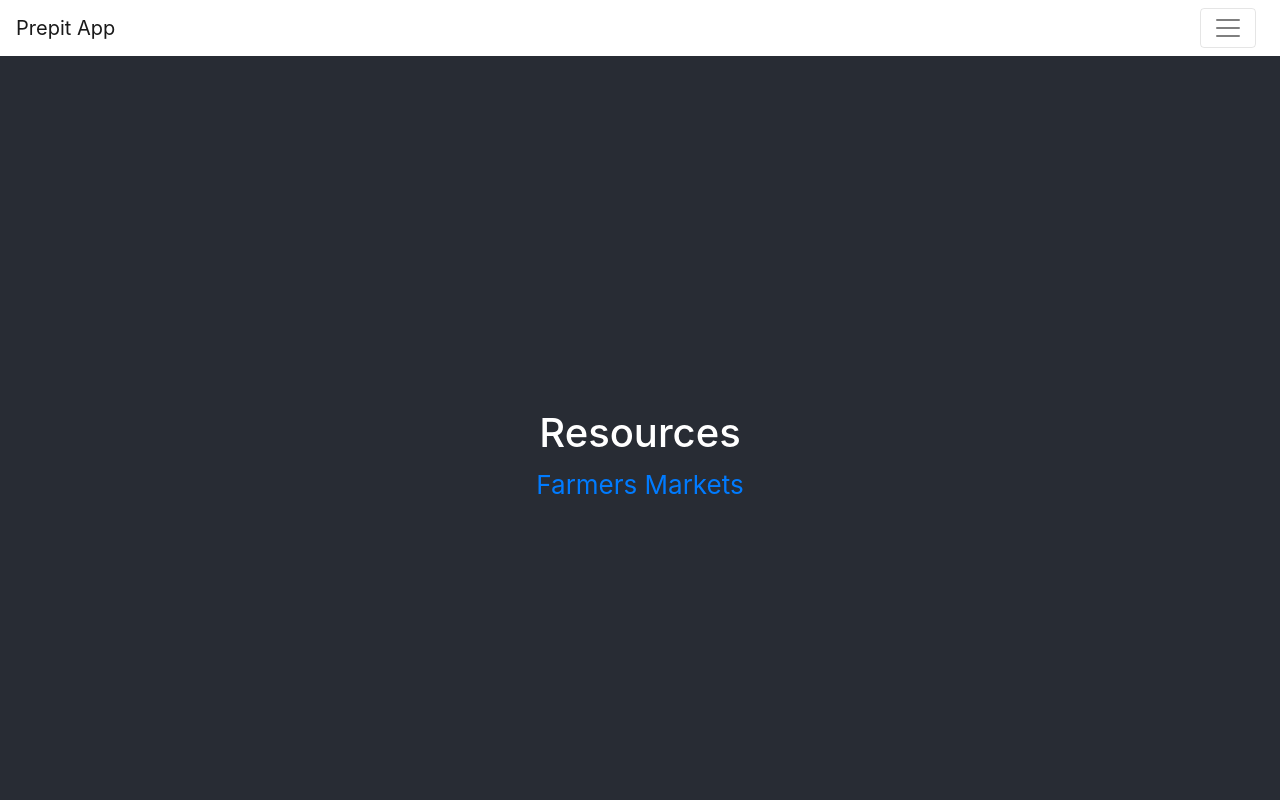
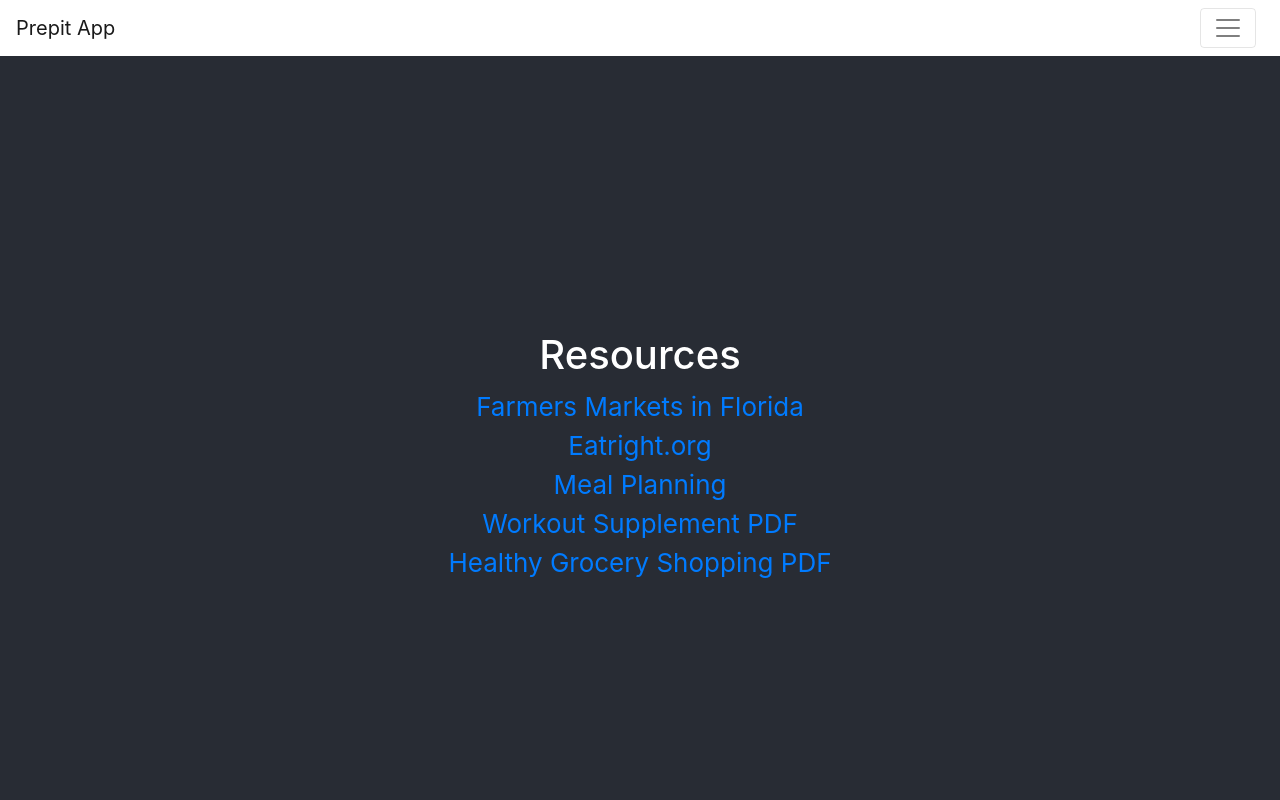
Before and after one commit to jongan69/prepitcalc, a React (Create React App) app: page /Resources in a window 1280 px wide. Shown: the top 800 px of the page. Built offline with nearby package versions, Linux system fonts and the light colour scheme.

Commit message:
Adding Resources

```diff
--- a/src/pages/Resources.js
+++ b/src/pages/Resources.js
@@ -7,7 +7,11 @@ function Resources() {
       <h1>
         Resources
         </h1>
-      <a href="http://www.farmersmarketonline.com/fm/Florida.htm"> Farmers Markets </a>
+      <a href="http://www.farmersmarketonline.com/fm/Florida.htm"> Farmers Markets in Florida </a>
+      <a href="https://www.eatright.org"> Eatright.org </a>
+      <a href="https://www.choosemyplate.gov/MyPlatePlan"> Meal Planning </a>
+      <a href="https://www.sportsrd.org/wp-content/uploads/2018/11/Dietary-Supplements-Fact-Sheet.pdf"> Workout Supplement PDF </a>
+      <a href="https://www.sportsrd.org/wp-content/uploads/2018/11/Healthy-Grocery-Shopping.pdf"> Healthy Grocery Shopping PDF </a>
     </header>
   )
 };
```
